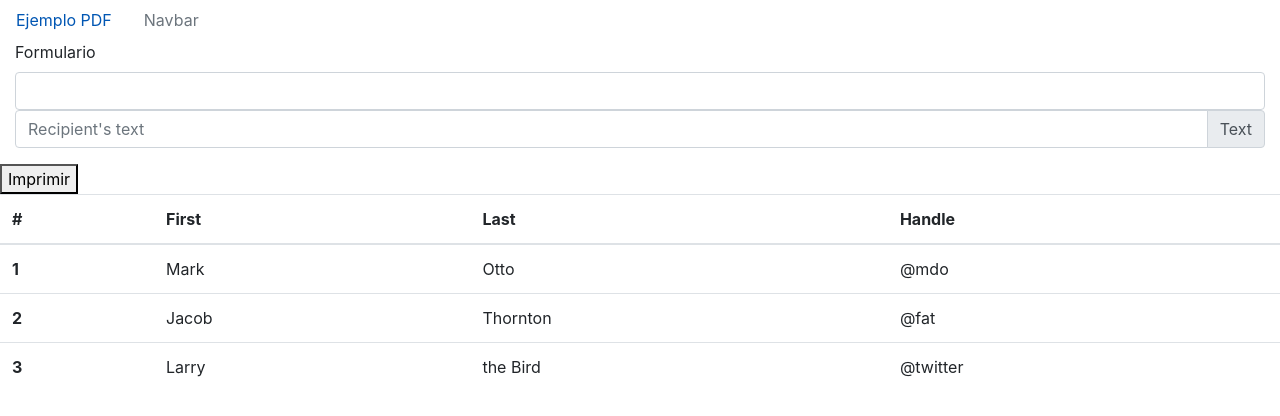
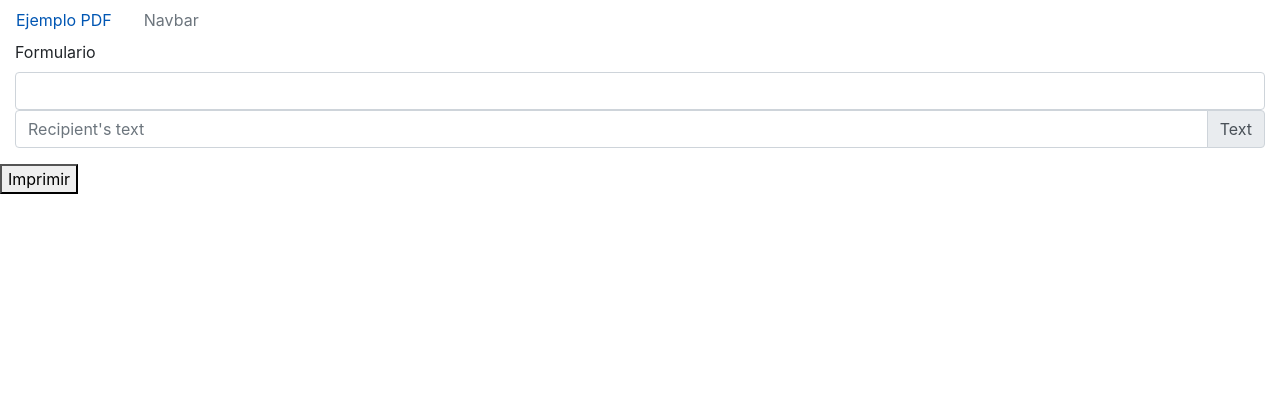
Before and after one commit to mediadocena/PDF, a plain HTML site: page index.html in a window 1280 px wide. Drawn offline with nearby package versions, Linux system fonts and the light colour scheme.

Commit message:
Funcionalidad pdf

```diff
--- a/index.html
+++ b/index.html
@@ -30,36 +30,6 @@
     </div>
 </div>
 <button onclick=" Imprimir()">Imprimir</button>
-<table id="mitabla"class="table">
-    <thead>
-      <tr>
-        <th scope="col">#</th>
-        <th scope="col">First</th>
-        <th scope="col">Last</th>
-        <th scope="col">Handle</th>
-      </tr>
-    </thead>
-    <tbody>
-      <tr>
-        <th scope="row">1</th>
-        <td>Mark</td>
-        <td>Otto</td>
-        <td>@mdo</td>
-      </tr>
-      <tr>
-        <th scope="row">2</th>
-        <td>Jacob</td>
-        <td>Thornton</td>
-        <td>@fat</td>
-      </tr>
-      <tr>
-        <th scope="row">3</th>
-        <td>Larry</td>
-        <td>the Bird</td>
-        <td>@twitter</td>
-      </tr>
-    </tbody>
-  </table>
     <script src="https://stackpath.bootstrapcdn.com/bootstrap/4.3.1/js/bootstrap.min.js" integrity="sha384-JjSmVgyd0p3pXB1rRibZUAYoIIy6OrQ6VrjIEaFf/nJGzIxFDsf4x0xIM+B07jRM" crossorigin="anonymous"></script>
     <script src="js/PDF.js"></script>
     <script src="js/jspdf.min.js"></script>
--- a/js/PDF.js
+++ b/js/PDF.js
@@ -4,9 +4,6 @@ function Imprimir() {
     var nombre1 = document.getElementById("nombreText").value;
     var nombre2 = document.getElementById("mi id").value;
     pdf.text(20, 10, "Nombres:");
-    pdf.text(20, 20, nombre1);
-    pdf.text(20, 30, nombre2);
-    pdf.autoTable({ html: '#mitabla' });
     pdf.autoTable({
         head: [['Name', 'Email', 'Country']],
         body: [
```
Also changed, not shown: 1 other file.
